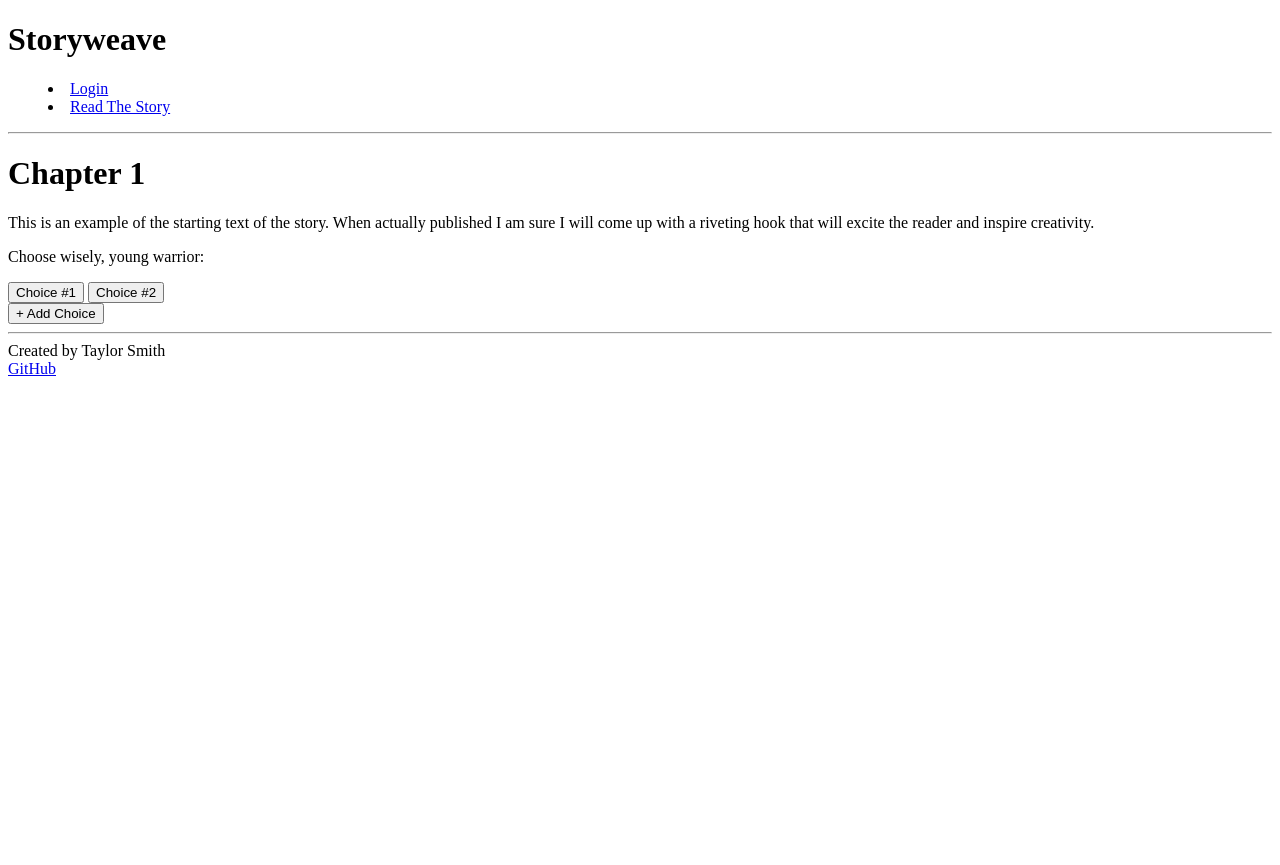
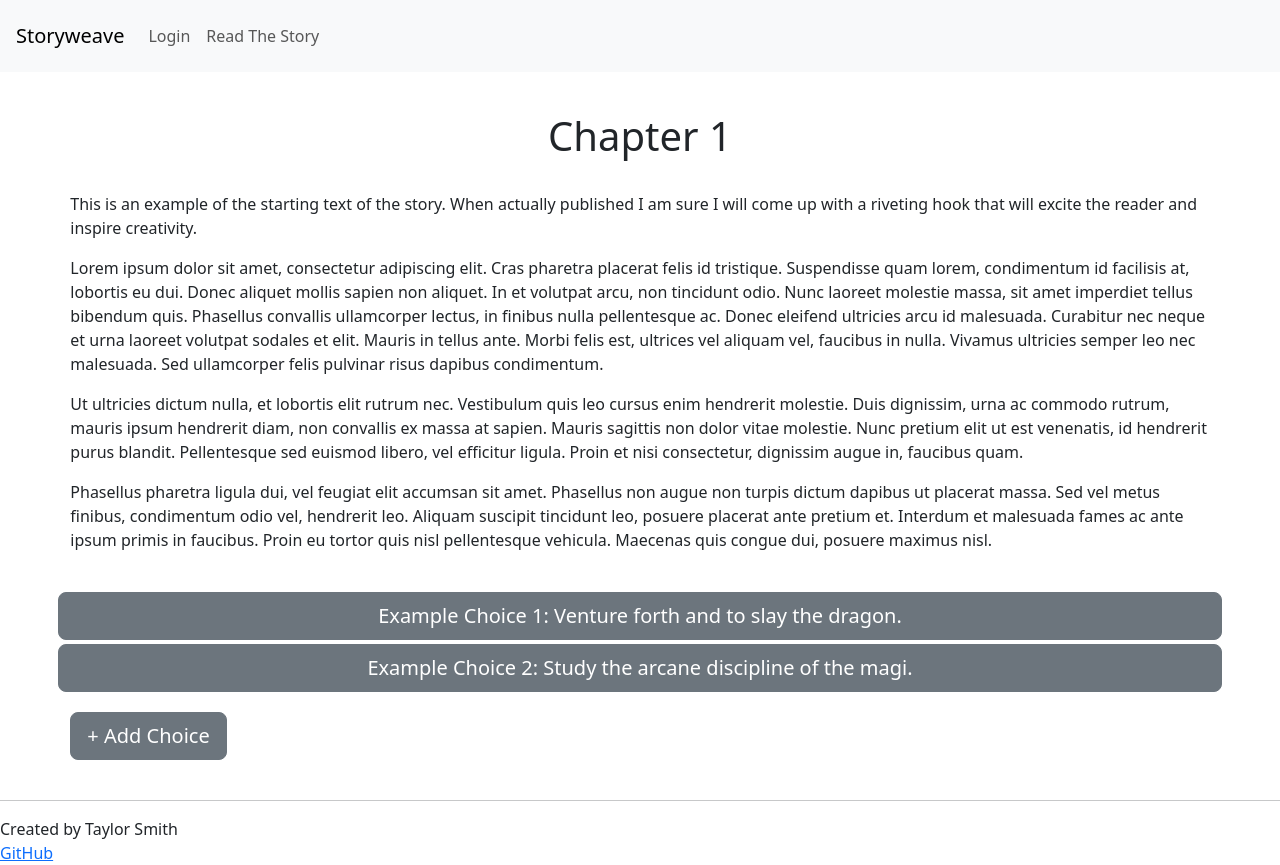
Before and after one commit to tss67/StartUpProject, a plain HTML site: page story.html in a window 1280 px wide. Before the commit the page ends 800 px from the top, so only its background shows below. Drawn offline with nearby package versions, Linux system fonts and the light colour scheme.

Commit message:
Finished styling for story.html

```diff
--- a/story.html
+++ b/story.html
@@ -1,4 +1,8 @@
 <!DOCTYPE html>
+
+<link href="https://cdn.jsdelivr.net/npm/bootstrap@5.3.2/dist/css/bootstrap.min.css" rel="stylesheet" integrity="sha384-T3c6CoIi6uLrA9TneNEoa7RxnatzjcDSCmG1MXxSR1GAsXEV/Dwwykc2MPK8M2HN" crossorigin="anonymous">
+<script src="https://cdn.jsdelivr.net/npm/bootstrap@5.3.2/dist/js/bootstrap.bundle.min.js" integrity="sha384-C6RzsynM9kWDrMNeT87bh95OGNyZPhcTNXj1NW7RuBCsyN/o0jlpcV8Qyq46cDfL" crossorigin="anonymous"></script>
+
 <html lang="en">
   <head>
     <meta charset="UTF-8" />
@@ -9,27 +13,55 @@
   </head>
   <body>
     <header>
-      <h1>Storyweave</h1>
-
       <!-- Navigation elements -->
-      <nav>
-        <menu>
-          <li><a href="index.html">Login</a></li>
-          <li><a href="story.html">Read The Story</a></li>
-        </menu>
+      <nav class="navbar navbar-expand navbar-light bg-light p-3">
+        <a class="navbar-brand" href="index.html">Storyweave</a>
+        <button class="navbar-toggler" type="button" data-toggle="collapse" data-target="#navbarSupportedContent" aria-controls="navbarSupportedContent" aria-expanded="false" aria-label="Toggle navigation">
+          <span class="navbar-toggler-icon"></span>
+        </button>
+        <div class="collapse navbar-collapse" id="navbarSupportedContent">
+          <ul class="navbar-nav mr-auto">
+            <li class="nav-item active">
+              <a class="nav-link" href="index.html">Login</a>
+            </li>
+            <li class="nav-item">
+              <a class="nav-link" href="story.html">Read The Story</a>
+            </li>
+          </ul>
+        </div>
       </nav>
-      <hr />
     </header>
 
     <main>
-      <h1>Chapter 1</h1>
-      <p>This is an example of the starting text of the story. When actually published I am sure I will come up with a riveting hook that will excite the reader and inspire creativity.</p>
-      <p>Choose wisely, young warrior:</p>
-      <button type="button">Choice #1</button>
-      <button type="button">Choice #2</button>
-      <form action="edit.html">
-        <input type="submit" value="+ Add Choice">
-      </form>
+      <div class="row justify-content-center my-4">
+        <div class="col-md-11">
+          <h1 class="pt-3" style="text-align:center">Chapter 1</h1>
+            <div class="row justify-content-start px-3">
+              <div class="py-4">
+                <p>
+                  This is an example of the starting text of the story.
+                  When actually published I am sure I will come up with
+                  a riveting hook that will excite the reader and inspire
+                  creativity.
+                </p>
+                <p>
+                  Lorem ipsum dolor sit amet, consectetur adipiscing elit. Cras pharetra placerat felis id tristique. Suspendisse quam lorem, condimentum id facilisis at, lobortis eu dui. Donec aliquet mollis sapien non aliquet. In et volutpat arcu, non tincidunt odio. Nunc laoreet molestie massa, sit amet imperdiet tellus bibendum quis. Phasellus convallis ullamcorper lectus, in finibus nulla pellentesque ac. Donec eleifend ultricies arcu id malesuada. Curabitur nec neque et urna laoreet volutpat sodales et elit. Mauris in tellus ante. Morbi felis est, ultrices vel aliquam vel, faucibus in nulla. Vivamus ultricies semper leo nec malesuada. Sed ullamcorper felis pulvinar risus dapibus condimentum.
+                </p>
+                <p>
+                  Ut ultricies dictum nulla, et lobortis elit rutrum nec. Vestibulum quis leo cursus enim hendrerit molestie. Duis dignissim, urna ac commodo rutrum, mauris ipsum hendrerit diam, non convallis ex massa at sapien. Mauris sagittis non dolor vitae molestie. Nunc pretium elit ut est venenatis, id hendrerit purus blandit. Pellentesque sed euismod libero, vel efficitur ligula. Proin et nisi consectetur, dignissim augue in, faucibus quam.
+                </p>
+                <p>
+                  Phasellus pharetra ligula dui, vel feugiat elit accumsan sit amet. Phasellus non augue non turpis dictum dapibus ut placerat massa. Sed vel metus finibus, condimentum odio vel, hendrerit leo. Aliquam suscipit tincidunt leo, posuere placerat ante pretium et. Interdum et malesuada fames ac ante ipsum primis in faucibus. Proin eu tortor quis nisl pellentesque vehicula. Maecenas quis congue dui, posuere maximus nisl.
+                </p>
+              </div>
+              <button class="btn btn-lg btn-secondary btn-block mb-1">Example Choice 1: Venture forth and to slay the dragon.</button>
+              <button class="btn btn-lg btn-secondary btn-block mb-1">Example Choice 2: Study the arcane discipline of the magi.</button>
+              <form class="align-content-center justify-content-center" action="edit.html">
+                <button class="btn btn-lg btn-secondary btn-block my-3" type="submit">+ Add Choice</button>
+              </form>
+            </div>
+        </div>
+      </div>
     </main>
 
     <footer>
```
Also changed, not shown: index.html (+5 -4 lines).
